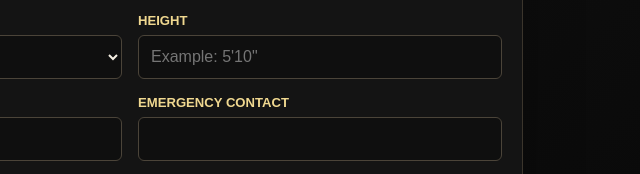
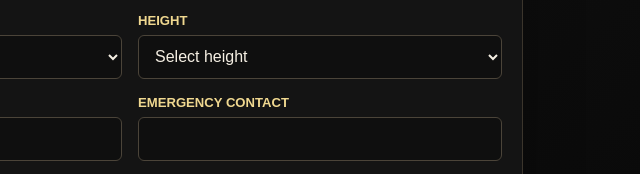
Before and after one commit to jpquilala/reg-form, a website: page index.html in a window 1280 px wide. Shown: the part 818-992 px from the top of the page, 313-953 px from the left. Drawn offline with Linux system fonts and the light colour scheme.

Commit message:
feat: add height dropdown

```diff
--- a/index.html
+++ b/index.html
@@ -433,7 +433,9 @@
 
           <div class="field">
             <label for="height">Height</label>
-            <input id="height" name="height" placeholder="Example: 5'10&quot;">
+            <select id="height" name="height">
+              <option value="">Select height</option>
+            </select>
           </div>
 
           <div class="field">
@@ -498,6 +500,19 @@
     const resetForm = document.querySelector('#resetForm');
     const birthDate = document.querySelector('#birthDate');
     const age = document.querySelector('#age');
+    const height = document.querySelector('#height');
+
+    function populateHeightOptions() {
+      for (let totalInches = 48; totalInches <= 84; totalInches += 1) {
+        const feet = Math.floor(totalInches / 12);
+        const inches = totalInches % 12;
+        const value = `${feet}'${inches}"`;
+        const option = document.createElement('option');
+        option.value = value;
+        option.textContent = value;
+        height.append(option);
+      }
+    }
 
     function showNotice(message, isError = false) {
       notice.textContent = message;
@@ -630,6 +645,7 @@
 
     resetForm.addEventListener('click', resetRegistrationForm);
     downloadCsv.addEventListener('click', downloadRosterCsv);
+    populateHeightOptions();
   </script>
 </body>
 </html>
```
